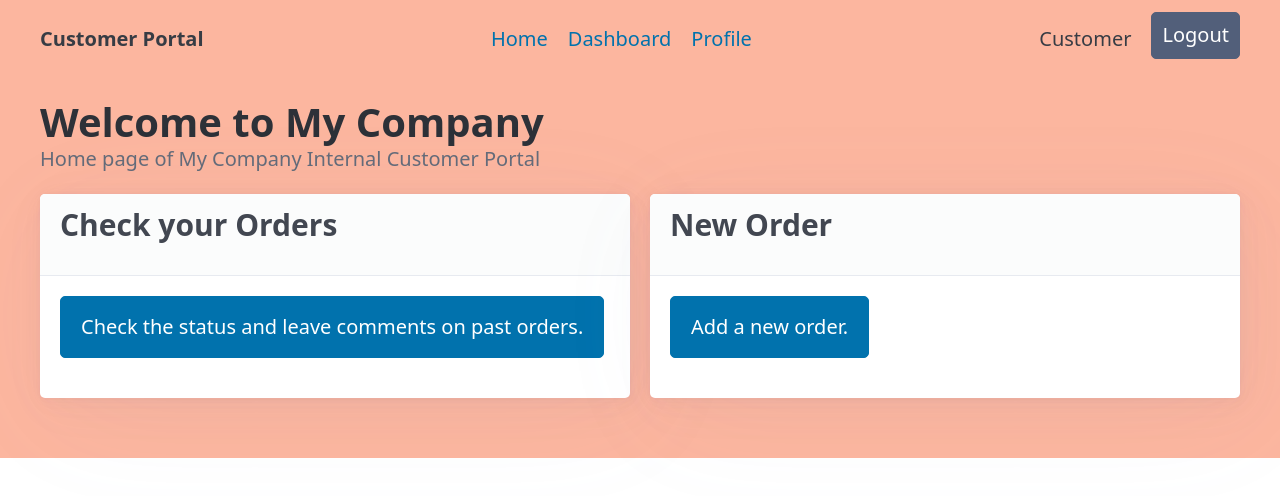
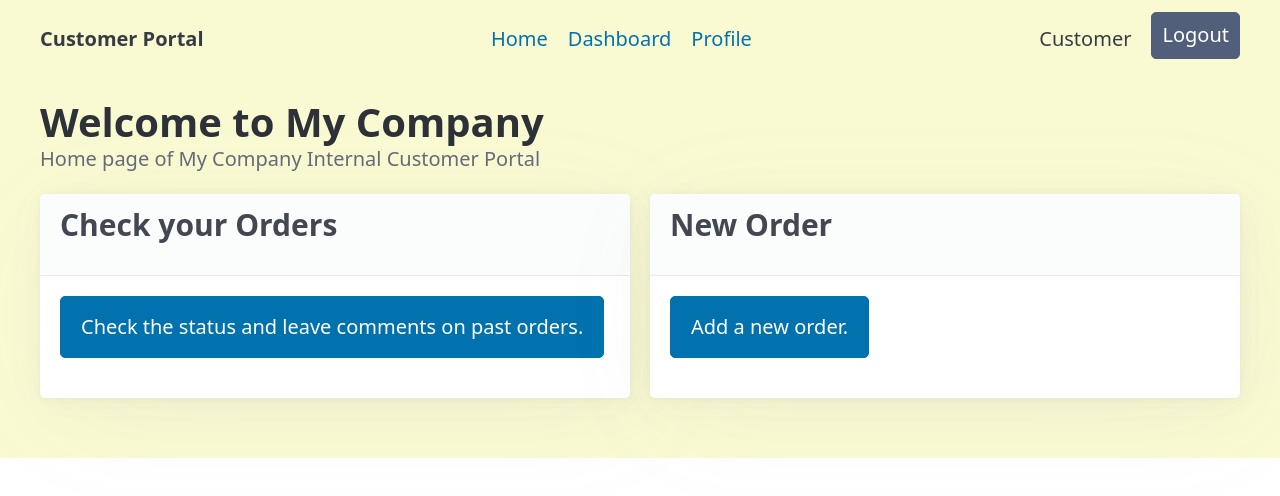
Before and after one commit to Travis-TF365/my-azure-static-webapp, a plain HTML site: page portal/index.html in a window 1280 px wide. Drawn offline with nearby package versions, Linux system fonts and the light colour scheme; no server answers.

Commit message:
updated css backgrounds

```diff
--- a/css/internal.css
+++ b/css/internal.css
@@ -1,4 +1,4 @@
 /* internal.css */
 body {
-  background: teal;
+  background: lightsteelblue;
 }
--- a/css/portal.css
+++ b/css/portal.css
@@ -1,4 +1,4 @@
 /* portal.css */
 body {
-  background:  #fcb69f;
+  background: lightgoldenrodyellow;
 }
```
